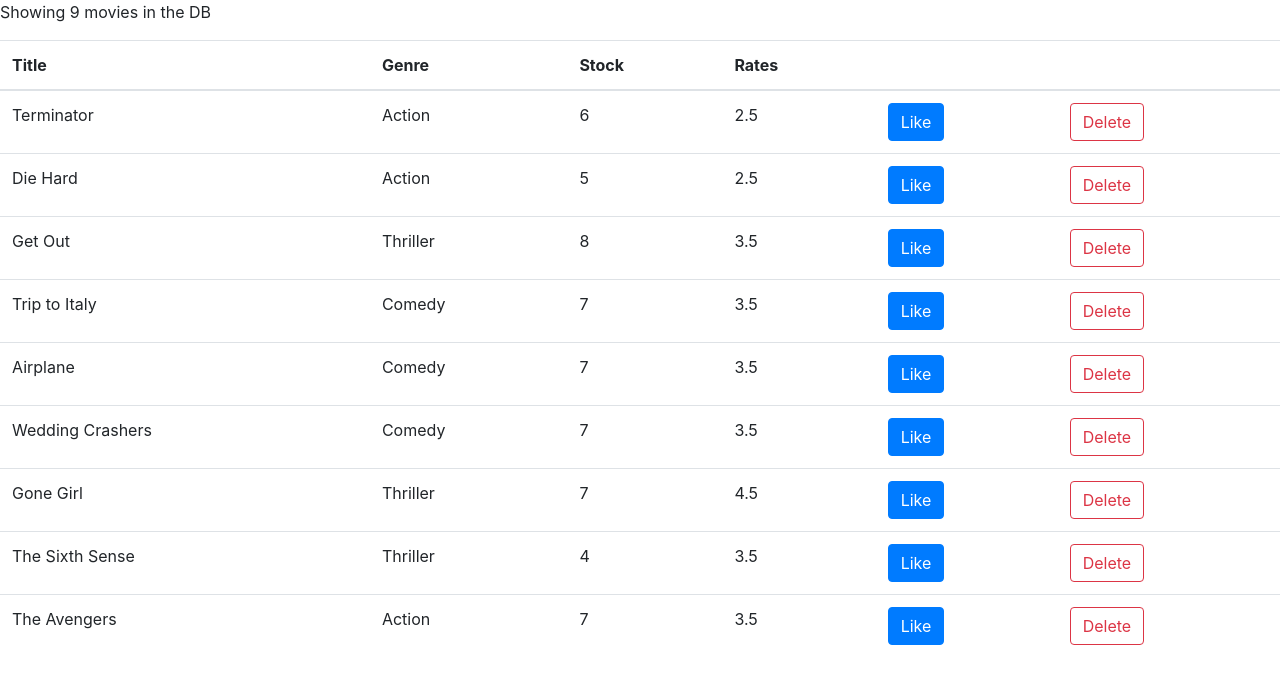
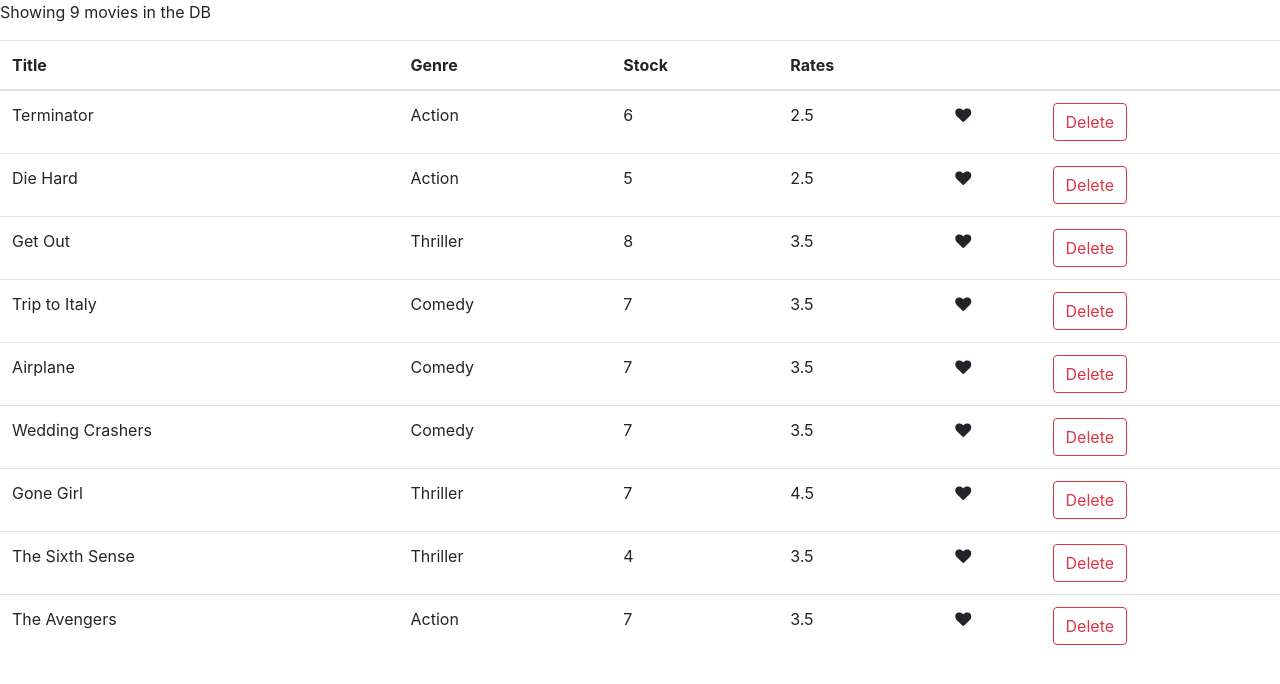
Before and after one commit to khoalam2711/vidly, a React (Create React App) app: page / in a window 1280 px wide. Shown: the top 684 px of the page. Built offline with nearby package versions, Linux system fonts and the light colour scheme.

Commit message:
learn about font awesome 4 and 5 icons. Change buttons to icons

```diff
--- a/src/components/common/likeButton.jsx
+++ b/src/components/common/likeButton.jsx
@@ -4,19 +4,31 @@
         return (
             <React.Fragment>
                 {this.props.isLiked == 1 ? (
-                    <button
-                        className='btn btn-secondary sm'
+                    // <button
+                    //     className='btn btn-secondary sm'
+                    //     onClick={this.props.onUnlike}
+                    // >
+                    //     Unlike
+                    // </button>
+                    <i
+                        class='fa fa-heart-o'
+                        aria-hidden='true'
                         onClick={this.props.onUnlike}
-                    >
-                        Unlike
-                    </button>
+                        style={{ cursor: 'pointer' }}
+                    ></i>
                 ) : (
-                    <button
-                        className='btn btn-primary sm'
+                    // <button
+                    //     className='btn btn-primary sm'
+                    //     onClick={this.props.onLike}
+                    // >
+                    //     Like
+                    // </button>
+                    <i
+                        class='fa fa-heart'
+                        aria-hidden='true'
+                        style={{ cursor: 'pointer' }}
                         onClick={this.props.onLike}
-                    >
-                        Like
-                    </button>
+                    ></i>
                 )}
             </React.Fragment>
         );
```
